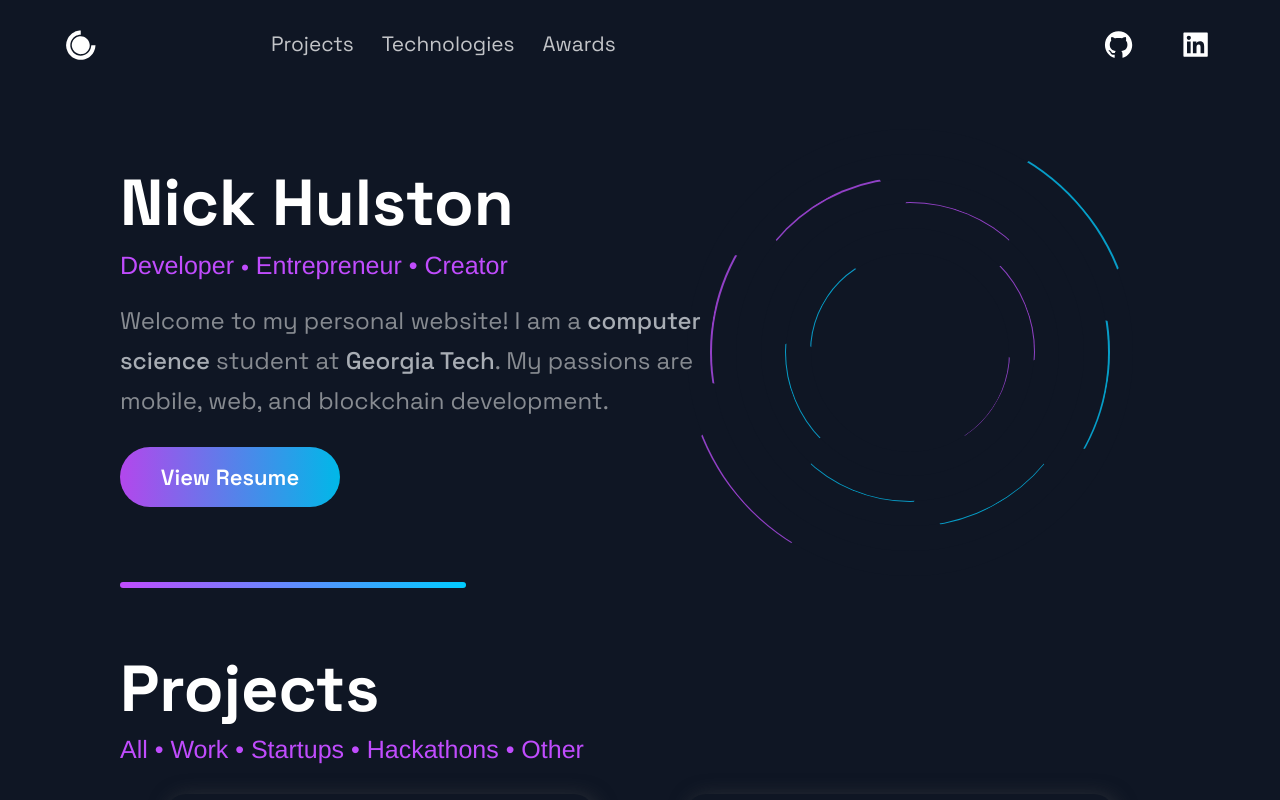
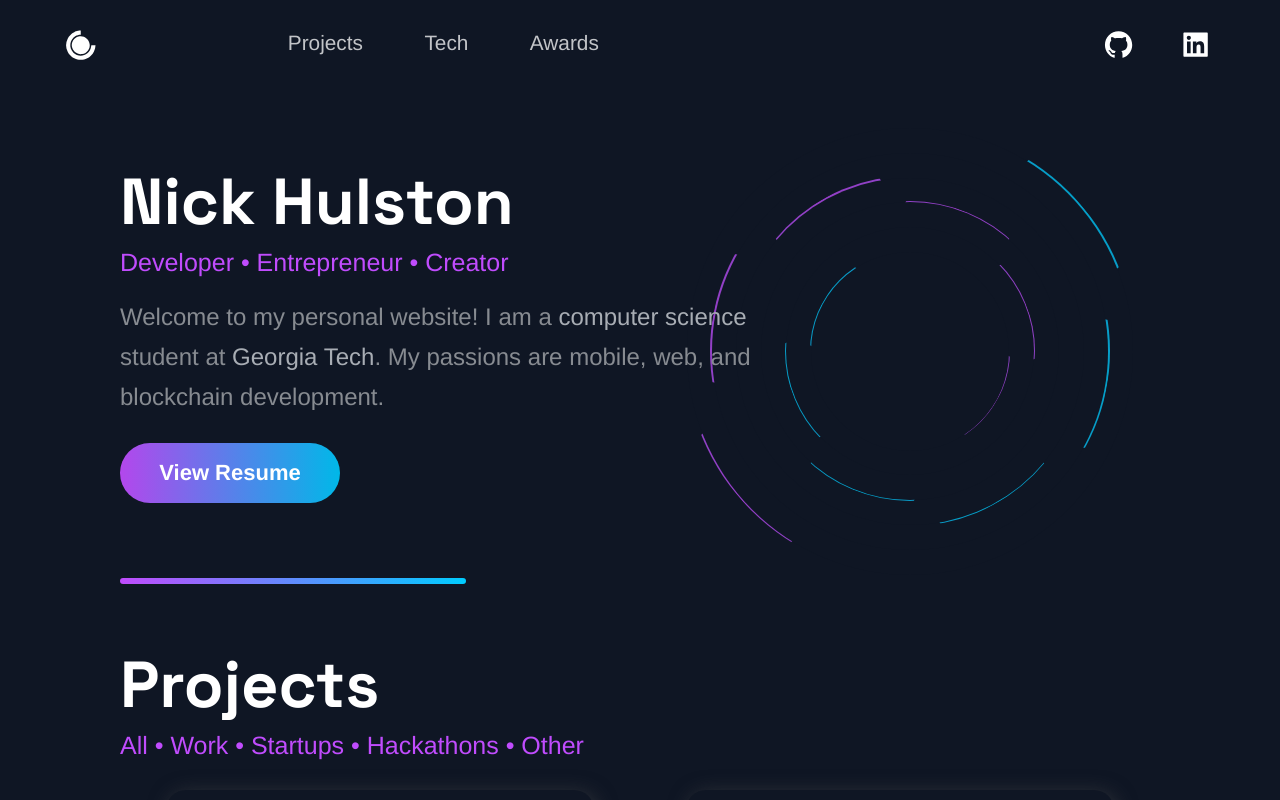
Before and after one commit to nhulston/nhulston, a Next.js app: page / in a window 1280 px wide. Shown: the top 800 px of the page. Built offline with nearby package versions, Linux system fonts and the light colour scheme.

Commit message:
Fix font

```diff
--- a/src/components/Header.js
+++ b/src/components/Header.js
@@ -19,8 +19,8 @@ const Header = () => {
                     </Link>
                 </li>
                 <li>
-                    <Link href="#technologies">
-                        <a className={styles.link}>Technologies</a>
+                    <Link href="#tech">
+                        <a className={styles.link}>Tech</a>
                     </Link>
                 </li>
                 <li>
--- a/src/components/Projects.js
+++ b/src/components/Projects.js
@@ -17,7 +17,7 @@ const Projects = () => {
                     <Project name="Example Name" description="Lorem ipsum dolor sit amet, consectetur adipisicing elit. At consequatur, exercitationem molestias neque nostrum, officia quam reprehenderit repudiandae sequi unde vel veniam? Ad fugit illum, impedit minima sint tenetur voluptas? lorem" tools={["React", "Javascript", "Flutter"]} demo="https://google.com" github="https://google.com" img={one}/>
                     <Project name="Example Name" description="Lorem ipsum dolor sit amet, consectetur adipisicing elit. At consequatur, exercitationem molestias neque nostrum, officia quam reprehenderit repudiandae sequi unde vel veniam? Ad fugit illum, impedit minima sint tenetur voluptas? lorem" tools={["React", "Javascript", "Flutter"]} demo="https://google.com" github="https://google.com" img={one}/>
                 </div>
-                <div className={sectionStyles.divider}  id="technologies"/>
+                <div className={sectionStyles.divider}  id="tech"/>
             </div>
         </SectionWrapper>
     );
--- a/src/styles/Award.module.css
+++ b/src/styles/Award.module.css
@@ -43,6 +43,7 @@
     font-size: 3rem;
     margin-top: 10px;
     font-weight: bold;
+    font-family: 'Space Grotesk', sans-serif;
 }
 
 .prizeName {
--- a/src/styles/Footer.module.css
+++ b/src/styles/Footer.module.css
@@ -120,12 +120,12 @@
         gap: 5px;
     }
     .title {
-        font-size: 10px;
+        font-size: 14px;
         line-height: 12px;
         margin-bottom: 8px;
     }
     .contact {
-        font-size: 8px;
+        font-size: 11px;
         line-height: 14px;
         margin-bottom: 8px;
         display: flex;
--- a/src/styles/Project.module.css
+++ b/src/styles/Project.module.css
@@ -42,6 +42,7 @@
     color: white;
     padding-top: 15px;
     font-size: 3rem;
+    font-family: 'Space Grotesk', sans-serif;
 }
 
 .hr {
--- a/src/styles/Section.module.css
+++ b/src/styles/Section.module.css
@@ -30,13 +30,13 @@
     -webkit-text-fill-color: transparent;
     margin-bottom: 10px;
     padding: 0;
+    font-family: 'Space Grotesk', sans-serif;
 }
 
 .subtitle {
     font-size: 25px;
     font-weight: normal;
     color: #C04CFD;
-    font-family: "Helvetica Neue", sans-serif;
     margin-bottom: 20px;
 }
 
--- a/src/styles/Technology.module.css
+++ b/src/styles/Technology.module.css
@@ -24,6 +24,7 @@
     letter-spacing: 0.02em;
     color: white;
     margin-bottom: 8px;
+    font-family: 'Space Grotesk', sans-serif;
 }
 
 .description {
--- a/src/styles/globals.css
+++ b/src/styles/globals.css
@@ -1,7 +1,7 @@
 @import url('https://fonts.googleapis.com/css2?family=Space+Grotesk:wght@300;400;500;600;700&display=swap');
 
 * {
-    font-family: 'Space Grotesk', sans-serif;
+    font-family: 'Helvetica Neue', sans-serif;
     margin: 0;
     padding: 0;
 }
```
